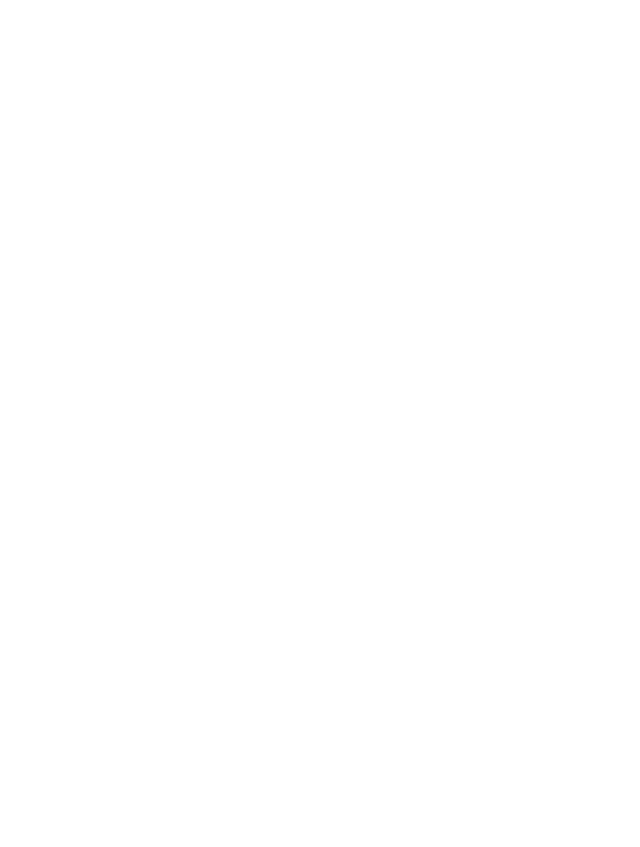
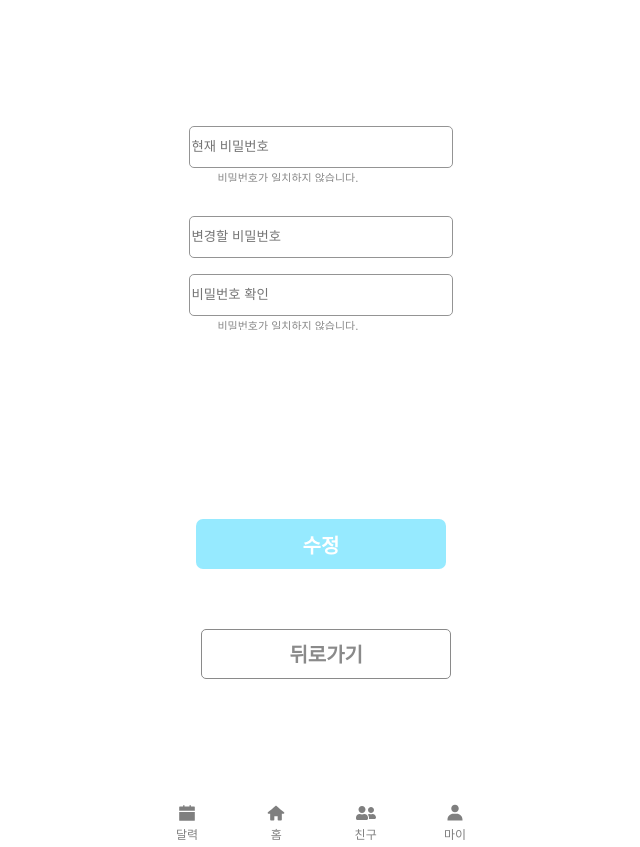
Before and after one commit to Miniproject-Boopower/FE, a React (Create React App) app: page /fixsign in a window 1280 px wide. Shown: the part 340-1187 px from the top of the page, without its empty margins (319-959 px from the left). Before the commit the page ends 800 px from the top, so only its background shows below. Built offline with nearby package versions, Linux system fonts and the light colour scheme.

Commit message:
예린님 변경사항 적용

```diff
--- a/src/pages/FixSign.jsx
+++ b/src/pages/FixSign.jsx
@@ -1,5 +1,217 @@
+import styled from "styled-components"
+import { useState } from "react"
+
+const PageContainer = styled.div`
+    width: 25.125rem;
+    height: 51.5rem;
+    display: flex;
+    flex-direction: column;
+    align-items: center;
+    background-color: white;
+    border: black;
+    padding: 14.56rem 4.405rem 5.06rem 4.405rem;
+    `;
+
+//상단 공백
+const Header = styled.div`
+    width: 25.125rem;
+    height: 14.56rem;
+    display: flex;
+    background-color: white;
+    box-sizing: border-box;
+`;
+
+//영역1
+const CurrentPassArea = styled.div`
+    width: 25.125rem;
+    height: 3.5rem;
+    display: flex;
+    flex-direction: column;
+    align-items: center;
+    padding: 0rem 4.405rem 0rem 4.405rem;
+    background-color: white;
+`;
+
+const CurrentPass = styled.input`
+    width: 16.56rem;
+    height: 2.63rem;
+    display: flex;
+    border: 1px solid #949494;
+    border-radius: 0.31rem;
+    background: white;
+    box-sizing: border-box;
+`;
+
+const CurrentPassMatch = styled.div`
+    width: 16.56rem;
+    height: 0.88rem;
+    display: flex;
+    border: none;
+    padding: 0.05rem 0rem 0rem 1.81rem;
+    color: #8A8A8A;
+    font-family: Inter;
+    font-size: 0.6875rem;
+    font-style: normal;
+    font-weight: 400;
+    line-height: normal;
+    background: white;
+    box-sizing: border-box;
+`;
+
+//영역2
+const NewPassArea = styled.div`
+    width: 25.125rem;
+    height: 5.75rem;
+    display: flex;
+    flex-direction: column;
+    align-items: center;
+    padding: 2.13rem 4.405rem 1rem 4.405rem;
+    background-color: white;
+    box-sizing: border-box;
+`;
+
+const NewPass = styled.input`
+    width: 16.56rem;
+    height: 2.63rem;
+    display: flex;
+    border: 1px solid #949494;
+    border-radius: 0.31rem;
+    background: white;
+    box-sizing: border-box;
+`;
+
+//영역3
+const PassCheckArea = styled.div`
+    width: 25.125rem;
+    height: 3.5rem;
+    display: flex;
+    flex-direction: column;
+    align-items: center;
+    padding: 0rem 4.405rem 0rem 4.405rem;
+    background-color: white;
+    box-sizing: border-box;
+`;
+
+const PassCheck = styled.input`
+    width: 16.56rem;
+    height: 2.63rem;
+    display: flex;
+    border: 1px solid #949494;
+    border-radius: 0.31rem;
+    background: white;
+    box-sizing: border-box;
+`;
+
+const PassCheckMatch = styled.div`
+    width: 16.56rem;
+    height: 0.87rem;
+    display: flex;
+    border: none;
+    padding: 0.05rem 0rem 0rem 1.81rem;
+    color: #8A8A8A;
+    font-family: Inter;
+    font-size: 0.6875rem;
+    font-style: normal;
+    font-weight: 400;
+    line-height: normal;
+    background: white;
+    box-sizing: border-box;
+`;
+
+//버튼 영역
+const EditButtonArea = styled.div`
+    width: 25.125rem;
+    height: 15rem;
+    display: flex;
+    border: none;
+    padding: 11.81rem 4.405rem 0rem 4.405rem;
+    align-items: center;
+    justify-content: center;
+    background-color: white;
+    box-sizing: border-box;
+`;
+
+const EditButton = styled.button`
+    width: 15.625rem;
+    height: 3.125rem;
+    border:none;
+    justify-content: space-around;
+    border-radius: 0.4375rem;
+    background: #96EAFF;
+    font-family: Inter;
+    font-size: 1.25rem;
+    font-style: normal;
+    font-weight: 700;
+    color: #FFF;
+    line-height: normal;
+`;
+
+
+//버튼 영역
+const BackButtonArea = styled.div`
+    width: 25.125rem;
+    height: 9.18rem;
+    display: flex;
+    border: none;
+    padding: 1.31rem 4.405rem 0rem 5.06rem;
+    align-items: center;
+    justify-content: center;
+    background-color: color;
+    box-sizing: border-box;
+`;
+
+const BackButton = styled.button`
+    width: 15.625rem;
+    height: 3.125rem;
+    border:none;
+    justify-content: space-around;
+    border-radius: 0.3125rem;
+    border: 1px solid #8A8A8A;
+    background: white;
+    font-family: Inter;
+    font-size: 1.25rem;
+    font-style: normal;
+    font-weight: 700;
+    color: #8A8A8A;
+    line-height: normal;
+`;
+
+
+
+
+
 export default function FixSign(){
+
+    const[data, setdata] = useState("")
+
     return(
-        <p>회원가입 수정 페이지</p>
+        <PageContainer>
+            <Header> </Header>
+
+            <CurrentPassArea>
+                <CurrentPass placeholder="현재 비밀번호"/>
+                <CurrentPassMatch>
+                    <div>비밀번호가 일치하지 않습니다.</div>
+                </CurrentPassMatch>
+            </CurrentPassArea>
+
+            <NewPassArea>
+                <NewPass placeholder="변경할 비밀번호"/>
+            </NewPassArea>
+
+            <PassCheckArea>
+                <PassCheck placeholder="비밀번호 확인"/>
+                <PassCheckMatch>
+                    <div>비밀번호가 일치하지 않습니다.</div>
+                </PassCheckMatch>
+            </PassCheckArea>
+
+            <EditButtonArea>
+                <EditButton>수정</EditButton>
+            </EditButtonArea>
+            <BackButtonArea>
+                <BackButton>뒤로가기</BackButton>
+            </BackButtonArea>
+        </PageContainer>
     )
 }
--- a/src/pages/Fixplanmodal.jsx
+++ b/src/pages/Fixplanmodal.jsx
@@ -14,7 +14,6 @@
     align-items: center;
     gap: 2.75rem;
     overflow: hidden;
-    border: 1px solid black;
 `;
 
 const ModalHeader = styled.div`
--- a/src/pages/mypage2.jsx
+++ b/src/pages/mypage2.jsx
@@ -78,7 +78,7 @@
 `;
 
 const ImportantListContent = styled.div`
-  width: 19.375rem;
+  width: 20.5rem;
   height: 1.875rem;
   //border: 1px solid black;
   margin: 0 auto;
```
Also changed, not shown: src/pages/friend.jsx (line endings or trailing spaces).
